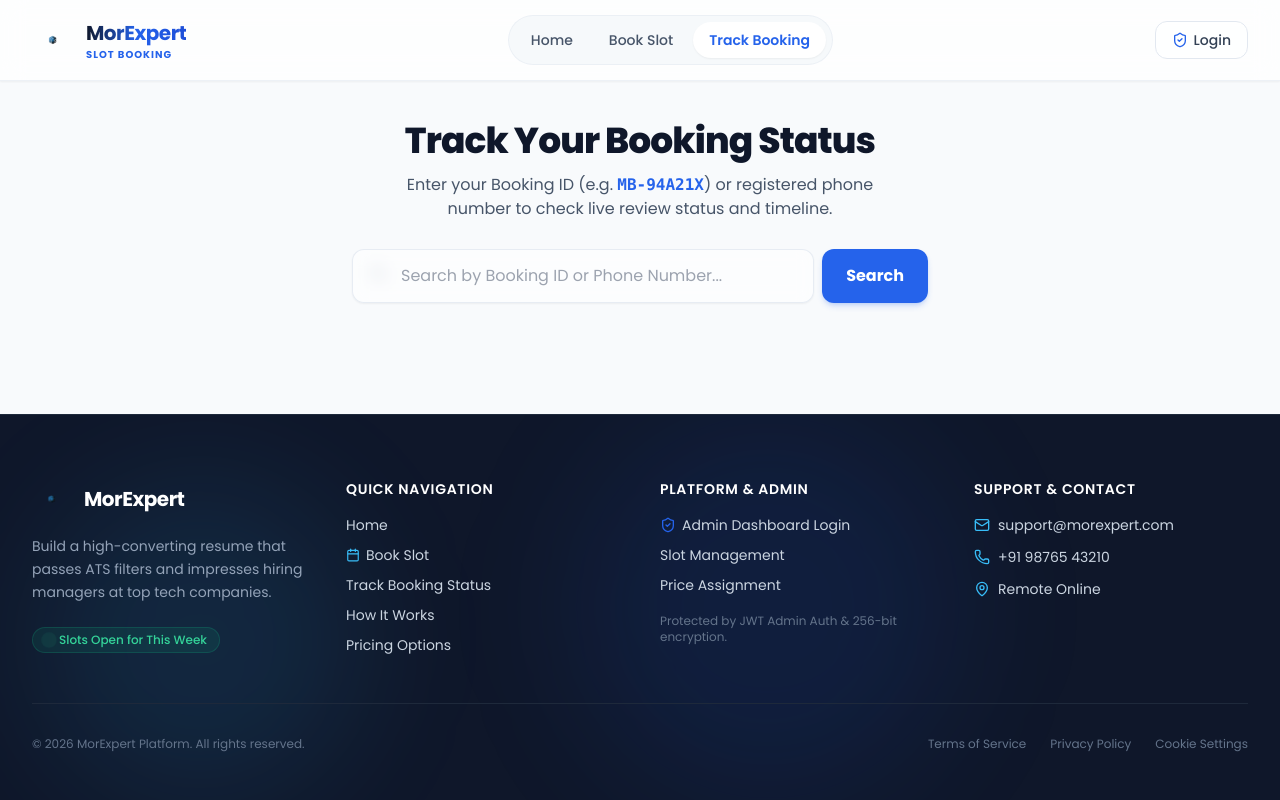
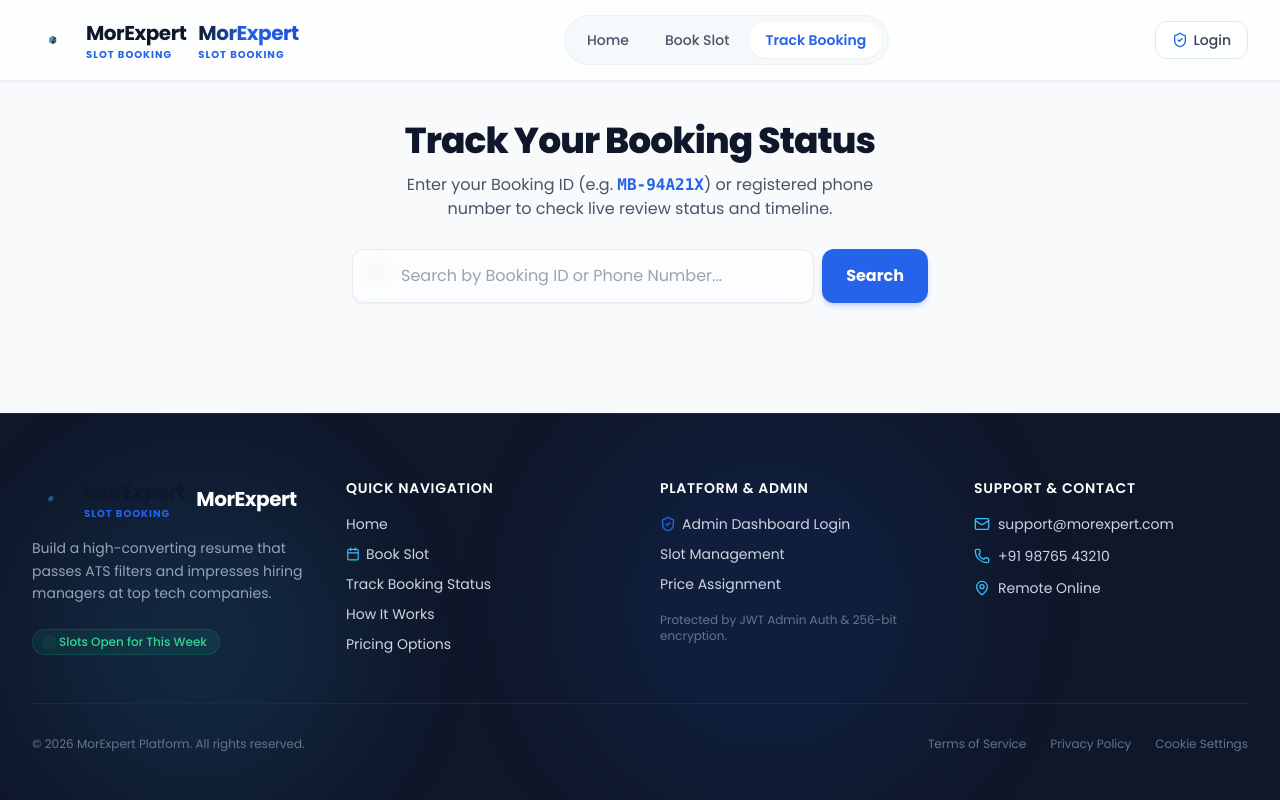
Before and after one commit to AlthafNizam763/MorExpertSlotBooking, a Next.js app: page /track in a window 1280 px wide. Built offline with nearby package versions, Linux system fonts and the light colour scheme.

Commit message:
feat: add reusable MorExpertLogo component with configurable styling and text options

```diff
--- a/components/Common/MorExpertLogo.tsx
+++ b/components/Common/MorExpertLogo.tsx
@@ -12,8 +12,8 @@ interface LogoProps {
 
 export const MorExpertLogo: React.FC<LogoProps> = ({
   className = '',
-  size = 40,
-  showText = false,
+  size = 80,
+  showText = true,
   textColor = 'text-slate-900',
   subtextColor = 'text-primary',
 }) => {
```
